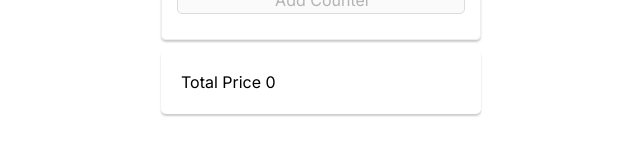
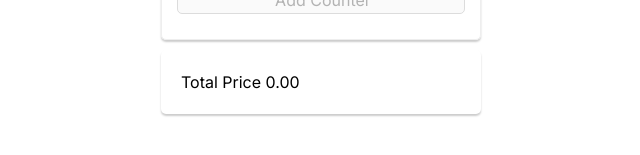
Before and after one commit to Ongomobile/vue-window-counter-app, a Vue app: page / in a window 1280 px wide. Shown: the part 353-508 px from the top of the page, without its empty margins (319-959 px from the left). Built offline with nearby package versions, Linux system fonts and the light colour scheme.

Commit message:
Add getTotals computed property

```diff
--- a/src/components/AddCounters.vue
+++ b/src/components/AddCounters.vue
@@ -42,7 +42,7 @@
       />
     </form>
     <div class="total-price-wrapper">
-      <p class="total-text">Total Price {{ grandTotal || 0.0 }}</p>
+      <p class="total-text">Total Price {{ getTotals }}</p>
     </div>
   </div>
   <div class="counters-wrapper">
@@ -64,13 +64,12 @@ export default {
   data() {
     return {
       counters: [],
-      grandTotal: 0.0,
       windowPrice: "",
       windowType: "",
       windowLocation: "",
       quantity: 0,
       counterId: 0,
-      subtotal: 0,
+      subtotal: null,
     };
   },
   components: {
@@ -95,10 +94,9 @@ export default {
       this.windowType = "";
       this.windowLocation = "";
       this.quantity = 0;
+      this.subtotal = null;
 
       this.counterId = newCounter.id;
-      let countersArr = this.counters;
-      console.log({ countersArr });
     },
   },
   computed: {
@@ -108,6 +106,13 @@ export default {
       } else {
         return true;
       }
+    },
+    getTotals: function () {
+      const grandTotals = this.counters.reduce(
+        (prev, counter) => (prev += Number(counter.subtotal)),
+        0
+      );
+      return grandTotals.toFixed(2);
     },
   },
 };
--- a/src/components/Counter.vue
+++ b/src/components/Counter.vue
@@ -46,7 +46,6 @@ export default {
     incrementQty(counter) {
       counter.quantity += 1;
       this.getSubtotal(counter);
-      console.log({ counter });
     },
     decrementQty(counter) {
       if (counter.quantity > 0) {
```
